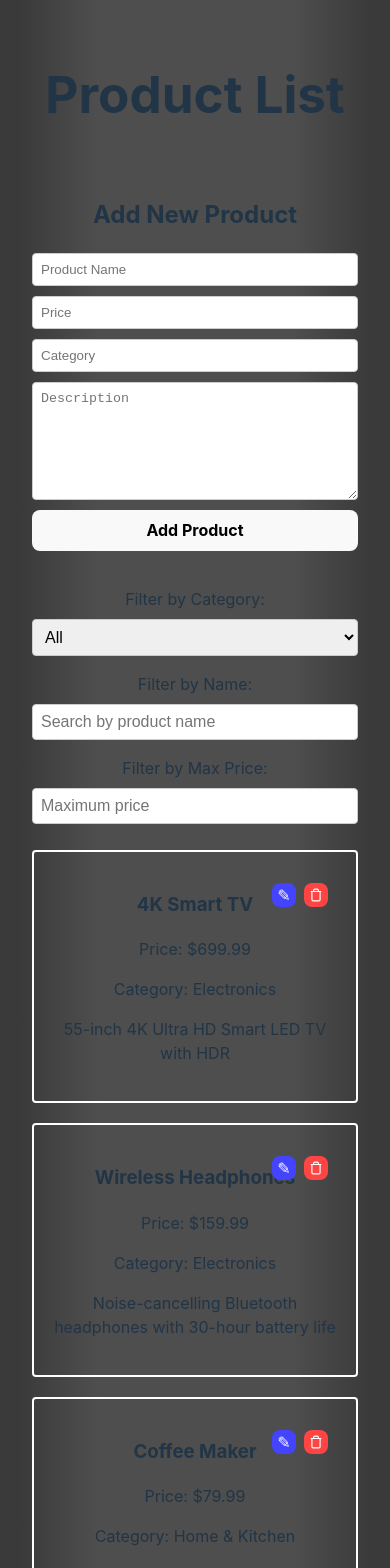
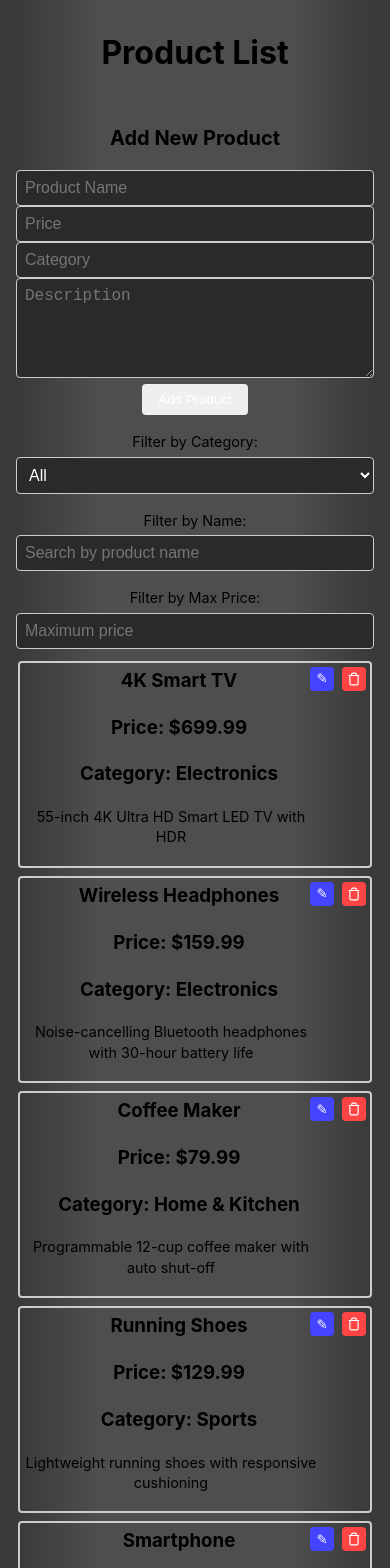
Before and after one commit to FredDahl/product-dashboard, a React (Vite) app: page / in a window 390 px wide. Shown: the top 1568 px of the page. Built offline with nearby package versions, Linux system fonts and the light colour scheme.

Commit message:
SharedComponents optimization and changes, mobile view optimization

```diff
--- a/src/App.css
+++ b/src/App.css
@@ -1,49 +1,19 @@
 #root {
-  width: 100%;
+  /* This ensures that the total width (content + padding) never exceeds the viewpor */
+  width: calc(100% - 1rem);
   max-width: 1280px;
   margin: 0 auto;
-  padding: 2rem;
+  padding: 0.5rem;
   text-align: center;
-  /* border: 1px solid red; */
-}
+  box-sizing: border-box;
+  --color-primary: #4444ff;
+  --color-danger: #ff4444;
+  --color-background: #2a2a2a;
+  --color-text: rgba(255, 255, 255, 0.87);
+  --spacing-unit: 8px;
 
-.logo {
-  height: 6em;
-  padding: 1.5em;
-  will-change: filter;
-  transition: filter 300ms;
-}
-.logo:hover {
-  filter: drop-shadow(0 0 2em #646cffaa);
-}
-.logo.react:hover {
-  filter: drop-shadow(0 0 2em #61dafbaa);
-}
-
-@keyframes logo-spin {
-  from {
-    transform: rotate(0deg);
-  }
-  to {
-    transform: rotate(360deg);
+  @media (min-width: 768px) {
+    width: calc(100% - 4rem);
+    padding: 2rem;
   }
 }
-
-@media (prefers-reduced-motion: no-preference) {
-  a:nth-of-type(2) .logo {
-    animation: logo-spin infinite 20s linear;
-  }
-}
-
-.container {
-  width: 100%;
-  display: flex;
-  flex-direction: column;
-  justify-content: center;
-  align-items: center;
-  /* border: 1px solid red; */
-}
-
-.read-the-docs {
-  color: #888;
-}
--- a/src/App.tsx
+++ b/src/App.tsx
@@ -1,16 +1,19 @@
 // App.tsx
 import ProductList from './components/productListInterface/ProductListInterface'
+// Styled Components
+import { ThemeProvider } from 'styled-components';
+import { theme } from './styles/Theme';
 // CSS
 import './App.css'
 
 function App() {
 
   return (
-    <>
-      <div className="container">
+    <ThemeProvider theme={theme}>
+    <div className="container">
       <ProductList />
-      </div>
-    </>
+    </div>
+  </ThemeProvider>
   )
 }
 
--- a/src/components/addProduct/AddProduct.tsx
+++ b/src/components/addProduct/AddProduct.tsx
@@ -2,6 +2,7 @@
 import { useState } from 'react';
 import * as I from '../../interfaces/interfaces';
 import { AddProductContainer } from './AddProductStyle';
+import { BaseInput, BaseTextArea, BaseButton } from '../../styles/SharedStyledComponents';
 
 interface AddProductProps {
   onAddProduct: (product: I.Product) => void;
@@ -51,13 +52,13 @@ function AddProduct({ onAddProduct }: AddProductProps) {
     <AddProductContainer>
       <h2>Add New Product</h2>
       <form onSubmit={handleSubmit}>
-        <input
+        <BaseInput
           type="text"
           placeholder="Product Name"
           value={product.name}
           onChange={(e) => setProduct({...product, name: e.target.value})}
         />
-        <input
+        <BaseInput
           type="number"
           placeholder="Price"
           value={product.price || ''}
@@ -70,18 +71,18 @@ function AddProduct({ onAddProduct }: AddProductProps) {
             }
           }}
         />
-        <input
+        <BaseInput
           type="text"
           placeholder="Category"
           value={product.category}
           onChange={(e) => setProduct({...product, category: e.target.value})}
         />
-        <textarea
+        <BaseTextArea
           placeholder="Description"
           value={product.description}
           onChange={(e) => setProduct({...product, description: e.target.value})}
         />
-        <button type="submit" style={{ fontWeight: 'bold' }}>Add Product</button>
+        <BaseButton type="submit">Add Product</BaseButton>
         {error && <p style={{ color: 'red', fontWeight: 'bold', margin: '10px 0 0' }}>{error}</p>}
       </form>
     </AddProductContainer>
--- a/src/components/addProduct/AddProductStyle.ts
+++ b/src/components/addProduct/AddProductStyle.ts
@@ -1,24 +1,21 @@
 import styled from 'styled-components';
+import { CONTENT_WIDTH } from '../../styles/SharedStyledComponents';
 
 export const AddProductContainer = styled.div`
   width: 100%;
-  max-width: 500px;
-  // margin: 20px auto;
-  padding: 20px;
+  max-width: ${CONTENT_WIDTH.max};
+  min-width: ${CONTENT_WIDTH.min};
+  padding: ${({ theme }) => theme.spacing.sm};
 
-  form {
-    display: flex;
-    flex-direction: column;
-    gap: 10px;
+  @media (min-width: 768px) {
+    padding: ${({ theme }) => theme.spacing.lg};
   }
 
-  input, textarea {
-    padding: 8px;
-    border: 1px solid #ccc;
-    border-radius: 4px;
-  }
+  h2 {
+    font-size: 1.25rem;
 
-  textarea {
-    min-height: 100px;
+    @media (min-width: 768px) {
+      font-size: 1.5rem;
+    }
   }
 `;
--- a/src/components/productListInterface/ProductListInterface.tsx
+++ b/src/components/productListInterface/ProductListInterface.tsx
@@ -6,9 +6,11 @@ import AddProduct from '../addProduct/AddProduct'
 // Interfaces
 import * as I from '../../interfaces/interfaces'
 // Styled Components
-import { Container, FilterContainer, FilterRowContainer, FilterSelect, FilterInput } from './ProductListInterfaceStyle'
+import { Container, FilterContainer, FilterRowContainer, FilterSelect, FilterInput, ProductListContainer } from './ProductListInterfaceStyle'
 // Mockup Data
 import { products as initialProducts } from '../../mockupData/mockupData';
+// Imported Hooks
+import { useProductFilters } from '../../hooks/UseProductFilters';
 
 function ProductListInterface() {
   const [products, setProducts] = useState<I.Product[]>(initialProducts);
@@ -30,20 +32,12 @@ function ProductListInterface() {
   };
 
   // Filter products based on selected category
-  const filteredProducts = useMemo(() => {
-    return products.filter(product => {
-      // Category filter
-      const matchesCategory = selectedCategory === 'all' || product.category === selectedCategory;
-
-      // Name filter (case-insensitive)
-      const matchesName = product.name.toLowerCase().includes(nameFilter.toLowerCase());
-
-      // Price filter (less than or equal to entered price)
-      const matchesPrice = !priceFilter || product.price <= Number(priceFilter);
-
-      return matchesCategory && matchesName && matchesPrice;
-    });
-  }, [products, selectedCategory, nameFilter, priceFilter]);
+  const filteredProducts = useProductFilters({
+    products,
+    selectedCategory,
+    nameFilter,
+    priceFilter
+  });
 
   const handleDeleteProduct = (productToDelete: I.Product) => {
     setProducts(products.filter(product => product !== productToDelete));
@@ -105,7 +99,7 @@ function ProductListInterface() {
         </FilterRowContainer>
       </FilterContainer>
 
-      <div>
+      <ProductListContainer>
         {filteredProducts.map((product, index) => (
           <ProductListItem
             key={index}
@@ -114,7 +108,7 @@ function ProductListInterface() {
             onUpdate={handleUpdateProduct}
           />
         ))}
-      </div>
+      </ProductListContainer>
     </Container>
   )
 }
--- a/src/components/productListInterface/ProductListInterfaceStyle.ts
+++ b/src/components/productListInterface/ProductListInterfaceStyle.ts
@@ -1,5 +1,7 @@
 // ProductListInterfaceStyle.ts
 import styled from 'styled-components'
+import { BaseInput, BaseSelect } from '../../styles/SharedStyledComponents'
+import { CONTENT_WIDTH } from '../../styles/SharedStyledComponents'
 
 export const Container = styled.div`
   width: 100%;
@@ -7,7 +9,13 @@ export const Container = styled.div`
   flex-direction: column;
   justify-content: center;
   align-items: center;
-  // border: 1px solid red;
+  padding: 0;
+  box-sizing: border-box;
+  overflow: hidden;
+
+  @media (min-width: 768px) {
+    padding: ${({ theme }) => theme.spacing.sm};
+  }
 `
 
 export const FilterContainer = styled.div`
@@ -15,42 +23,38 @@ export const FilterContainer = styled.div`
   flex-direction: column;
   gap: 1rem;
   width: 100%;
-  max-width: 500px;
-  padding: 1rem;
+  max-width: ${CONTENT_WIDTH.max};
+  min-width: ${CONTENT_WIDTH.min};
+  padding: ${({ theme }) => theme.spacing.sm};
+
+  @media (min-width: 768px) {
+    padding: ${({ theme }) => theme.spacing.lg};
+  }
 `
 
 export const FilterRowContainer = styled.div`
   display: flex;
   flex-direction: column;
-  gap: 0.5rem;
+  gap: ${({ theme }) => theme.spacing.xs};
   width: 100%;
-`
 
-const baseInputStyles = `
-  box-sizing: border-box;
-  width: 100%;
-  padding: 0.5rem;
-  border: 1px solid #ccc;
-  border-radius: 4px;
-  font-size: 1rem;
-  transition: border-color 0.2s ease;
+  label {
+    font-size: 0.9rem;
 
-  &:focus {
-    outline: none;
-    border-color: #007bff;
-    box-shadow: 0 0 0 2px rgba(0, 123, 255, 0.25);
-  }
-
-  &:hover {
-    border-color: #999;
+    @media (min-width: 768px) {
+      font-size: 1rem;
+    }
   }
 `
 
-export const FilterSelect = styled.select`
-  ${baseInputStyles}
-  cursor: pointer;
+export const ProductListContainer = styled.div`
+  width: 100%;
+  max-width: ${CONTENT_WIDTH.max};
+  min-width: ${CONTENT_WIDTH.min};
+  display: flex;
+  flex-direction: column;
+  align-items: center;
 `
 
-export const FilterInput = styled.input`
-  ${baseInputStyles}
-`
+export const FilterSelect = styled(BaseSelect)``
+export const FilterInput = styled(BaseInput)``
--- a/src/components/productListItem/productListItem.tsx
+++ b/src/components/productListItem/productListItem.tsx
@@ -3,7 +3,18 @@ import { useState } from 'react';
 // Interfaces
 import * as I from "../../interfaces/interfaces"
 // Styled Components
-import { ProductItem, ModalOverlay, ModalContent } from './ProductListItemStyle'
+import {
+  ProductItem,
+  ProductItemContent,
+  ProductItemTitle,
+  ProductItemDescription,
+  ModalOverlay,
+  ModalContent,
+  DeleteButton,
+  EditButton,
+  ModalButton
+} from './ProductListItemStyle'
+import { BaseInput, BaseTextArea } from '../../styles/SharedStyledComponents'
 
 interface ProductListItemProps {
   product: I.Product;
@@ -37,86 +48,52 @@ function ProductListItem({ product, onDelete, onUpdate }: ProductListItemProps)
 
   return (
     <ProductItem>
-      <div style={{ position: 'relative' }}>
-        <button
-          onClick={handleDeleteClick}
-          style={{
-            position: 'absolute',
-            right: '8px',
-            top: '-8px',
-            width: '24px',
-            height: '24px',
-            padding: '0',
-            backgroundColor: '#ff4444',
-            color: 'white',
-            border: 'none',
-            cursor: 'pointer',
-            display: 'flex',
-            alignItems: 'center',
-            justifyContent: 'center'
-          }}
-        >
-          <svg width="14" height="14" viewBox="0 0 24 24" fill="none" stroke="currentColor" strokeWidth="2">
-            <path d="M3 6h18M19 6v14a2 2 0 01-2 2H7a2 2 0 01-2-2V6m3 0V4a2 2 0 012-2h4a2 2 0 012 2v2" />
-          </svg>
-        </button>
-        <button
-          onClick={handleEditClick}
-          style={{
-            position: 'absolute',
-            right: '40px',
-            top: '-8px',
-            width: '24px',
-            height: '24px',
-            padding: '0',
-            backgroundColor: '#4444ff',
-            color: 'white',
-            border: 'none',
-            cursor: 'pointer',
-            display: 'flex',
-            alignItems: 'center',
-            justifyContent: 'center'
-          }}
-        >
-          ✎
-        </button>
-        <h3>{product.name}</h3>
-        <p>Price: ${product.price}</p>
-        <p>Category: {product.category}</p>
-        <p>{product.description}</p>
-      </div>
+      <DeleteButton onClick={handleDeleteClick}>
+        <svg width="14" height="14" viewBox="0 0 24 24" fill="none" stroke="currentColor" strokeWidth="2">
+          <path d="M3 6h18M19 6v14a2 2 0 01-2 2H7a2 2 0 01-2-2V6m3 0V4a2 2 0 012-2h4a2 2 0 012 2v2" />
+        </svg>
+      </DeleteButton>
+      <EditButton onClick={handleEditClick}>
+        ✎
+      </EditButton>
+      <ProductItemContent>
+        <ProductItemTitle>{product.name}</ProductItemTitle>
+        <ProductItemTitle>Price: ${product.price}</ProductItemTitle>
+        <ProductItemTitle>Category: {product.category}</ProductItemTitle>
+        <ProductItemDescription>{product.description}</ProductItemDescription>
+      </ProductItemContent>
 
       {showEditModal && (
         <ModalOverlay>
           <ModalContent>
             <h3>Edit Product</h3>
             <form onSubmit={(e) => { e.preventDefault(); handleConfirmEdit(); }}>
-              <input
+              <BaseInput
                 type="text"
                 value={editedProduct.name}
                 onChange={(e) => setEditedProduct({...editedProduct, name: e.target.value})}
                 placeholder="Product Name"
               />
-              <input
+              <BaseInput
                 type="number"
                 value={editedProduct.price}
                 onChange={(e) => setEditedProduct({...editedProduct, price: Number(e.target.value)})}
                 placeholder="Price"
               />
-              <input
+              <BaseInput
                 type="text"
                 value={editedProduct.category}
                 onChange={(e) => setEditedProduct({...editedProduct, category: e.target.value})}
                 placeholder="Category"
               />
-              <textarea
+              <BaseTextArea
                 value={editedProduct.description}
                 onChange={(e) => setEditedProduct({...editedProduct, description: e.target.value})}
                 placeholder="Description"
               />
               <div className="button-group">
-                <button type="submit" className="confirm">Save Changes</button>
-                <button type="button" className="cancel" onClick={() => setShowEditModal(false)}>Cancel</button>
+                <ModalButton type="submit" className="confirm">Save Changes</ModalButton>
+                <ModalButton type="button" className="cancel" onClick={() => setShowEditModal(false)}>Cancel</ModalButton>
               </div>
             </form>
           </ModalContent>
@@ -129,8 +106,8 @@ function ProductListItem({ product, onDelete, onUpdate }: ProductListItemProps)
             <h3>Confirm Delete</h3>
             <p>Are you sure you want to delete "{product.name}"?</p>
             <div className="button-group">
-              <button className="confirm" onClick={handleConfirmDelete}>Yes, Delete</button>
-              <button className="cancel" onClick={() => setShowModal(false)}>Cancel</button>
+              <ModalButton className="confirm" onClick={handleConfirmDelete}>Yes, Delete</ModalButton>
+              <ModalButton className="cancel" onClick={() => setShowModal(false)}>Cancel</ModalButton>
             </div>
           </ModalContent>
         </ModalOverlay>
--- a/src/components/productListItem/productListItemStyle.ts
+++ b/src/components/productListItem/productListItemStyle.ts
@@ -1,15 +1,62 @@
 // ProductListItemStyle.ts
 import styled from 'styled-components'
+import { BaseButton } from '../../styles/SharedStyledComponents'
+import { CONTENT_WIDTH } from '../../styles/SharedStyledComponents'
 
 export const ProductItem = styled.div`
-    border: 2px solid #fff;
-    border-radius: 4px;
-    padding: 20px;
-    margin: 10px 0 20px 0;
+    width: calc(100% - ${({ theme }) => theme.spacing.xs});
+    max-width: ${CONTENT_WIDTH.max};
+    min-width: auto;
+    border: 2px solid ${({ theme }) => theme.colors.border};
+    border-radius: ${({ theme }) => theme.borderRadius.small};
+    padding: ${({ theme }) => theme.spacing.xs};
+    margin: ${({ theme }) => theme.spacing.xs} ${({ theme }) => theme.spacing.xs};
     position: relative;
+    box-sizing: border-box;
+    overflow-wrap: break-word;
+    word-wrap: break-word;
 
-    button:hover {
-      background-color: #ff0000;
+    @media (min-width: 768px) {
+        width: 100%;
+        padding: ${({ theme }) => theme.spacing.lg};
+        margin: ${({ theme }) => theme.spacing.sm} 0;
+        min-width: ${CONTENT_WIDTH.min};
+    }
+`
+
+export const ProductItemContent = styled.div`
+    display: flex;
+    flex-direction: column;
+    width: 100%;
+    box-sizing: border-box;
+    overflow: hidden;
+    text-align: center;
+    padding-right: ${({ theme }) => theme.spacing.xl};
+`
+
+export const ProductItemTitle = styled.h3`
+    margin-top: 0;
+`
+
+export const ProductItemDescription = styled.p`
+    margin-top: 0;
+    word-wrap: break-word;
+    overflow-wrap: break-word;
+    white-space: pre-wrap;
+    width: 100%;
+    box-sizing: border-box;
+    overflow-y: auto;
+    scrollbar-width: none;  /* Firefox */
+    -ms-overflow-style: none;  /* IE and Edge */
+
+    &::-webkit-scrollbar {
+        display: none;  /* Chrome, Safari, Opera */
+    }
+
+    @media (max-width: 768px) {
+        font-size: 0.9rem;
+        line-height: 1.4;
+        padding-right: ${({ theme }) => theme.spacing.md};
     }
 `
 
@@ -27,11 +74,13 @@ export const ModalOverlay = styled.div`
 `
 
 export const ModalContent = styled.div`
-  background-color: #2a2a2a;
-  padding: 20px;
-  border-radius: 8px;
-  width: 300px;
+  background-color: ${({ theme }) => theme.colors.background};
+  padding: ${({ theme }) => theme.spacing.md};
+  border-radius: ${({ theme }) => theme.borderRadius.medium};
+  width: 90%;
+  max-width: 300px;
   text-align: center;
+  margin: 0 ${({ theme }) => theme.spacing.sm};
 
   h3 {
     margin-top: 0;
@@ -40,44 +89,45 @@ export const ModalContent = styled.div`
   form {
     display: flex;
     flex-direction: column;
-    gap: 10px;
-    margin-top: 15px;
-  }
-
-  input, textarea {
-    padding: 8px;
-    border: 1px solid #ccc;
-    border-radius: 4px;
-    background-color: #333;
-    color: white;
-  }
-
-  textarea {
-    min-height: 100px;
-    resize: vertical;
+    gap: ${({ theme }) => theme.spacing.sm};
+    margin-top: ${({ theme }) => theme.spacing.md};
   }
 
   .button-group {
     display: flex;
     justify-content: center;
-    gap: 30px;
-    margin-top: 20px;
+    gap: ${({ theme }) => theme.spacing.xl};
+    margin-top: ${({ theme }) => theme.spacing.lg};
+  }
+`
+
+export const ModalButton = styled(BaseButton)`
+  &.confirm {
+    background-color: ${({ theme }) => theme.colors.primary};
   }
 
-  button {
-    padding: 8px 16px;
-    border-radius: 4px;
-    cursor: pointer;
-    border: none;
-
-    &.confirm {
-      background-color: #4444ff;
-      color: white;
-    }
-
-    &.cancel {
-      background-color: #666;
-      color: white;
-    }
+  &.cancel {
+    background-color: ${({ theme }) => theme.colors.secondary};
   }
 `
+
+export const IconButton = styled(BaseButton)`
+  position: absolute;
+  width: 24px;
+  height: 24px;
+  padding: 0;
+  display: flex;
+  align-items: center;
+  justify-content: center;
+  top: ${({ theme }) => theme.spacing.xs};
+`
+
+export const DeleteButton = styled(IconButton)`
+  right: ${({ theme }) => theme.spacing.xs};
+  background-color: ${({ theme }) => theme.colors.danger};
+`
+
+export const EditButton = styled(IconButton)`
+  right: calc(${({ theme }) => theme.spacing.xs} + 32px);
+  background-color: ${({ theme }) => theme.colors.primary};
+`
--- /dev/null
+++ b/src/hooks/UseProductFilters.ts
@@ -0,0 +1,34 @@
+// UseProductFilters.ts
+// Custom hook that encapsulates product filtering logic.
+// Separated into its own file to:
+// 1. Follow single responsibility principle
+// 2. Make the filtering logic reusable across components
+// 3. Improve maintainability by centralizing filter logic
+// 4. Make testing of filtering logic easier in isolation
+
+import { useMemo } from 'react';
+import * as I from '../interfaces/interfaces';
+
+interface UseProductFiltersProps {
+  products: I.Product[];
+  selectedCategory: string;
+  nameFilter: string;
+  priceFilter: string;
+}
+
+export const useProductFilters = ({
+  products,
+  selectedCategory,
+  nameFilter,
+  priceFilter
+}: UseProductFiltersProps) => {
+  return useMemo(() => {
+    return products.filter(product => {
+      const matchesCategory = selectedCategory === 'all' || product.category === selectedCategory;
+      const matchesName = product.name.toLowerCase().includes(nameFilter.toLowerCase());
+      const matchesPrice = !priceFilter || product.price <= Number(priceFilter);
+
+      return matchesCategory && matchesName && matchesPrice;
+    });
+  }, [products, selectedCategory, nameFilter, priceFilter]);
+};
--- a/src/index.css
+++ b/src/index.css
@@ -2,9 +2,7 @@
   font-family: Inter, system-ui, Avenir, Helvetica, Arial, sans-serif;
   line-height: 1.5;
   font-weight: 400;
-
   color-scheme: light dark;
-  color: rgba(255, 255, 255, 0.87);
   background: linear-gradient(
     90deg,
     #3a3a3a 0%,
@@ -14,66 +12,16 @@
     #3a3a3a 95%,
     #3a3a3a 100%
   );
-
-
   min-height: 100vh;
-
   font-synthesis: none;
   text-rendering: optimizeLegibility;
   -webkit-font-smoothing: antialiased;
   -moz-osx-font-smoothing: grayscale;
 }
 
-a {
-  font-weight: 500;
-  color: #646cff;
-  text-decoration: inherit;
-}
-a:hover {
-  color: #535bf2;
-}
-
 body {
   margin: 0;
   display: flex;
-  place-items: center;
   min-width: 320px;
   min-height: 100vh;
 }
-
-h1 {
-  font-size: 3.2em;
-  line-height: 1.1;
-}
-
-button {
-  border-radius: 8px;
-  border: 1px solid transparent;
-  padding: 0.6em 1.2em;
-  font-size: 1em;
-  font-weight: 500;
-  font-family: inherit;
-  background-color: #1a1a1a;
-  cursor: pointer;
-  transition: border-color 0.25s;
-}
-button:hover {
-  border-color: #646cff;
-}
-button:focus,
-button:focus-visible {
-  outline: 4px auto -webkit-focus-ring-color;
-}
-
-@media (prefers-color-scheme: light) {
-  :root {
-    color: #213547;
-    background-color: #ffffff;
-  }
-  a:hover {
-    color: #747bff;
-  }
-  button {
-    background-color: #f9f9f9;
-  }
-}
--- /dev/null
+++ b/src/styles/SharedStyledComponents.ts
@@ -0,0 +1,67 @@
+// SharedStyledComponents.ts
+import styled, { css } from 'styled-components'
+
+export const CONTENT_WIDTH = {
+    max: '500px',
+    min: '280px'
+  };
+
+const baseInputStyles = css`
+  box-sizing: border-box;
+  width: 100%;
+  padding: ${({ theme }) => theme.spacing.sm};
+  border: 1px solid ${({ theme }) => theme.colors.border};
+  border-radius: ${({ theme }) => theme.borderRadius.small};
+  font-size: 1rem;
+  background-color: ${({ theme }) => theme.colors.background};
+  color: ${({ theme }) => theme.colors.text};
+  transition: border-color 0.2s ease;
+
+  &:focus {
+    outline: none;
+    border-color: ${({ theme }) => theme.colors.primary};
+    box-shadow: 0 0 0 2px ${({ theme }) => theme.colors.primaryLight};
+  }
+
+  &:hover {
+    border-color: ${({ theme }) => theme.colors.borderHover};
+  }
+
+  &[type="number"] {
+    &::-webkit-inner-spin-button,
+    &::-webkit-outer-spin-button {
+      -webkit-appearance: none;
+      margin: 0;
+    }
+    -moz-appearance: textfield;
+  }
+`
+
+export const BaseInput = styled.input`
+  ${baseInputStyles}
+`
+
+export const BaseTextArea = styled.textarea`
+  ${baseInputStyles}
+  min-height: 100px;
+  resize: vertical;
+  scrollbar-width: none;  /* Firefox */
+  -ms-overflow-style: none;  /* IE and Edge */
+
+  &::-webkit-scrollbar {
+    display: none;  /* Chrome, Safari, Opera */
+  }
+`
+
+export const BaseSelect = styled.select`
+  ${baseInputStyles}
+  cursor: pointer;
+`
+
+export const BaseButton = styled.button`
+  padding: ${({ theme }) => theme.spacing.sm} ${({ theme }) => theme.spacing.md};
+  border-radius: ${({ theme }) => theme.borderRadius.small};
+  cursor: pointer;
+  border: none;
+  color: ${({ theme }) => theme.colors.text};
+`
--- /dev/null
+++ b/src/styles/Theme.ts
@@ -0,0 +1,21 @@
+// Theme.ts
+export const theme = {
+    colors: {
+      primary: '#4444ff',
+      danger: '#ff4444',
+      background: '#2a2a2a',
+      text: '#ffffff',
+      border: '#ccc',
+    },
+    spacing: {
+      xs: '0.25rem',
+      sm: '0.5rem',
+      md: '1rem',
+      lg: '1.5rem',
+      xl: '2rem',
+    },
+    borderRadius: {
+      small: '4px',
+      medium: '8px',
+    }
+  }
```
